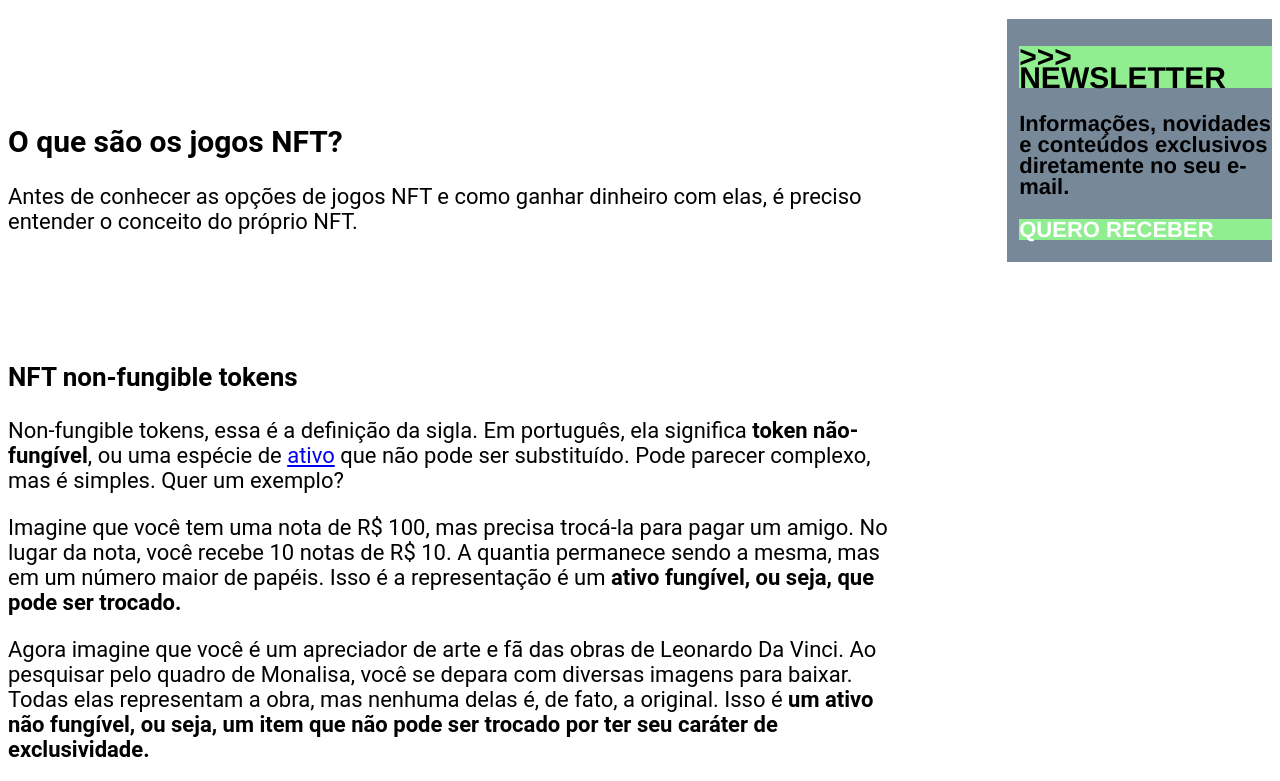
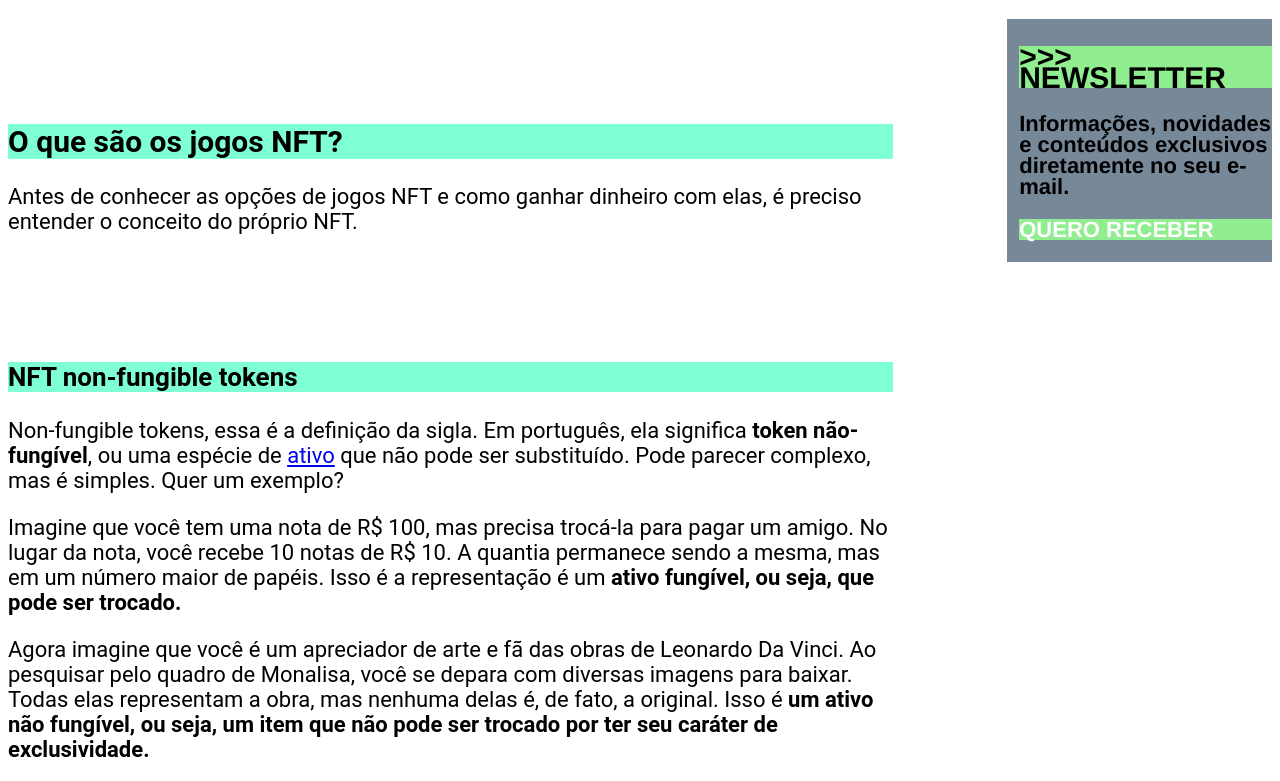
Before and after one commit to alvinhu182/semana-introducao, a plain HTML site: page index.html in a window 1280 px wide. Shown: the part 902-1683 px from the top of the page. Drawn offline with Linux system fonts and the light colour scheme.

Commit message:
alterei o background color do h2 e h3

```diff
--- a/css/estilos.css
+++ b/css/estilos.css
@@ -39,9 +39,11 @@ h1 {
 
 h2 {
     font-size:30px ;
+    background-color: aquamarine;
 }
 h3 {
     font-size:26px;
+    background-color: aquamarine;
 }
 p {
     font-size:22px;
```
